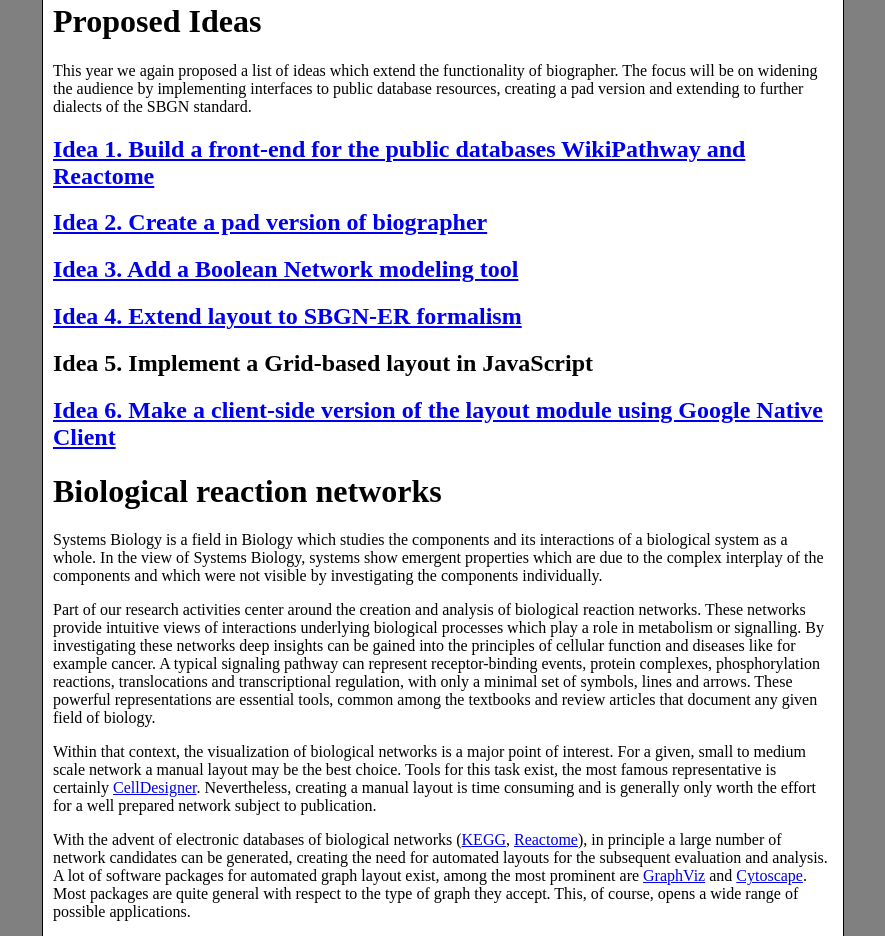
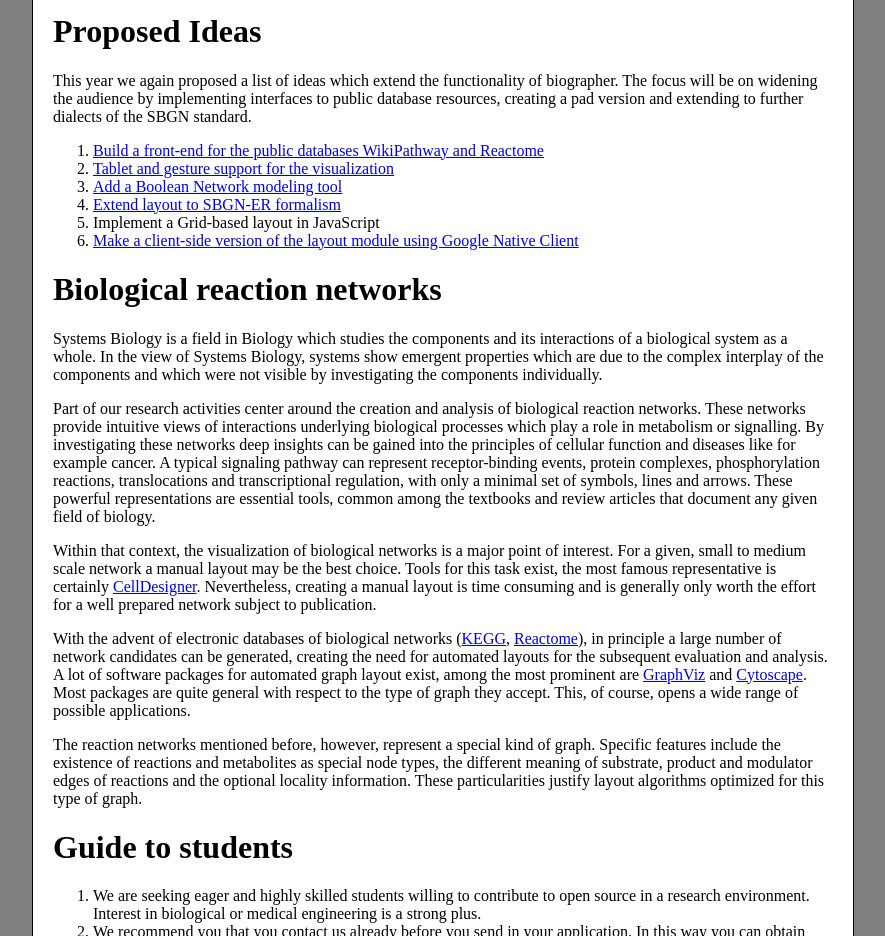
Before and after one commit to biographer/biographer.gsoc12, a plain HTML site: page index.html in a window 1280 px wide. Shown: the part 944-1880 px from the top of the page, without its empty margins (197-1082 px from the left). Drawn offline with Linux system fonts and the light colour scheme.

Commit message:
Took the liberty of cleaning up the HTML a bit.

```diff
--- a/index.html
+++ b/index.html
@@ -2,13 +2,11 @@
 <html>
 <head>
   <title>biographer: Google Summer of Code 2012</title>
-
+  <link rel="stylesheet" href="main.css" type="text/css" />
 </head>
-<body style="margin:0px;padding:0px">
-<div style="background-color:#808080;margin:0px;padding:10px">
-    <div style=
-    "padding:0px;background-color:#FFFFFF;border:1px solid
-black;margin-left:auto;margin-right:auto;width:800px">
+<body>
+<div>
+    <div>
     <img src="images/title.png" usemap="#titlemap">
     <map name="titlemap">
   <area shape="rect" alt="TBP Homepage"
@@ -85,17 +83,15 @@ This year we again proposed a list of ideas which extend the functionality of bi
 on widening the audience by implementing interfaces to public database resources, creating a pad version and extending to
 further dialects of the SBGN standard.
 </p>
-<h2><a href="integration.html">Idea 1. Build a front-end for the public databases WikiPathway and Reactome</a></h2>
 
-<h2><a href="pad.html">Idea 2. Create a pad version of biographer</a></h2>
-
-<h2><a href="boolnet.html">Idea 3. Add a Boolean Network modeling tool</a></h2>
-
-<h2><a href="sbgn_er.html">Idea 4. Extend layout to SBGN-ER formalism</a></h2>
-
-<h2>Idea 5. Implement a Grid-based layout in JavaScript</h2>
-
-<h2><a href="gnc.html">Idea 6. Make a client-side version of the layout module using Google Native Client</a></h2>
+<ol>
+  <li><a href="integration.html">Build a front-end for the public databases WikiPathway and Reactome</a></li>
+  <li><a href="pad.html">Tablet and gesture support for the visualization</a></li>
+  <li><a href="boolnet.html">Add a Boolean Network modeling tool</a></li>
+  <li><a href="sbgn_er.html">Extend layout to SBGN-ER formalism</a></li>
+  <li>Implement a Grid-based layout in JavaScript</li>
+  <li><a href="gnc.html">Make a client-side version of the layout module using Google Native Client</a></li>
+</ol>
 
 
 <h1>Biological reaction networks</h1>
@@ -184,7 +180,5 @@ The organization's administrator is Thomas Handorf:
 </div>
 </div>
 </div>
-
-
 </body>
 </html>
--- /dev/null
+++ b/main.css
@@ -0,0 +1,17 @@
+body {
+  margin: 0px;
+  padding: 0px;
+  background-color: #808080;
+}
+
+body > div {
+  padding:10px
+}
+
+body > div > div {
+  padding: 10px;
+  background-color: #FFFFFF;
+  border: 1px solid black;
+  margin: 0 auto;
+  width:800px
+}
```
Also changed, not shown: boolnet.html (+4 -5 lines), gnc.html (+4 -5 lines), integration.html (+6 -7 lines), pad.html (+15 -8 lines), sbgn_er.html (+4 -5 lines).
